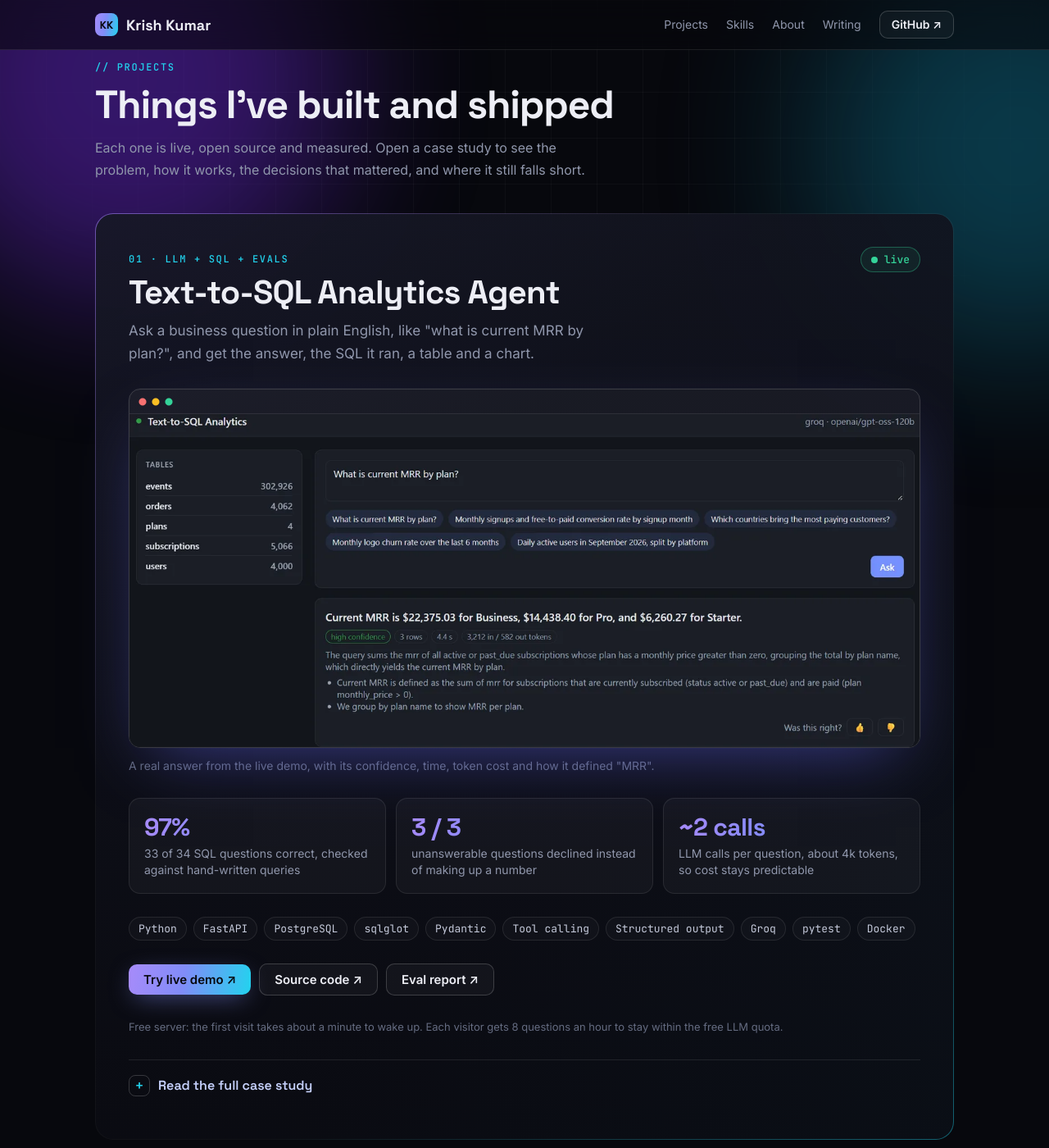
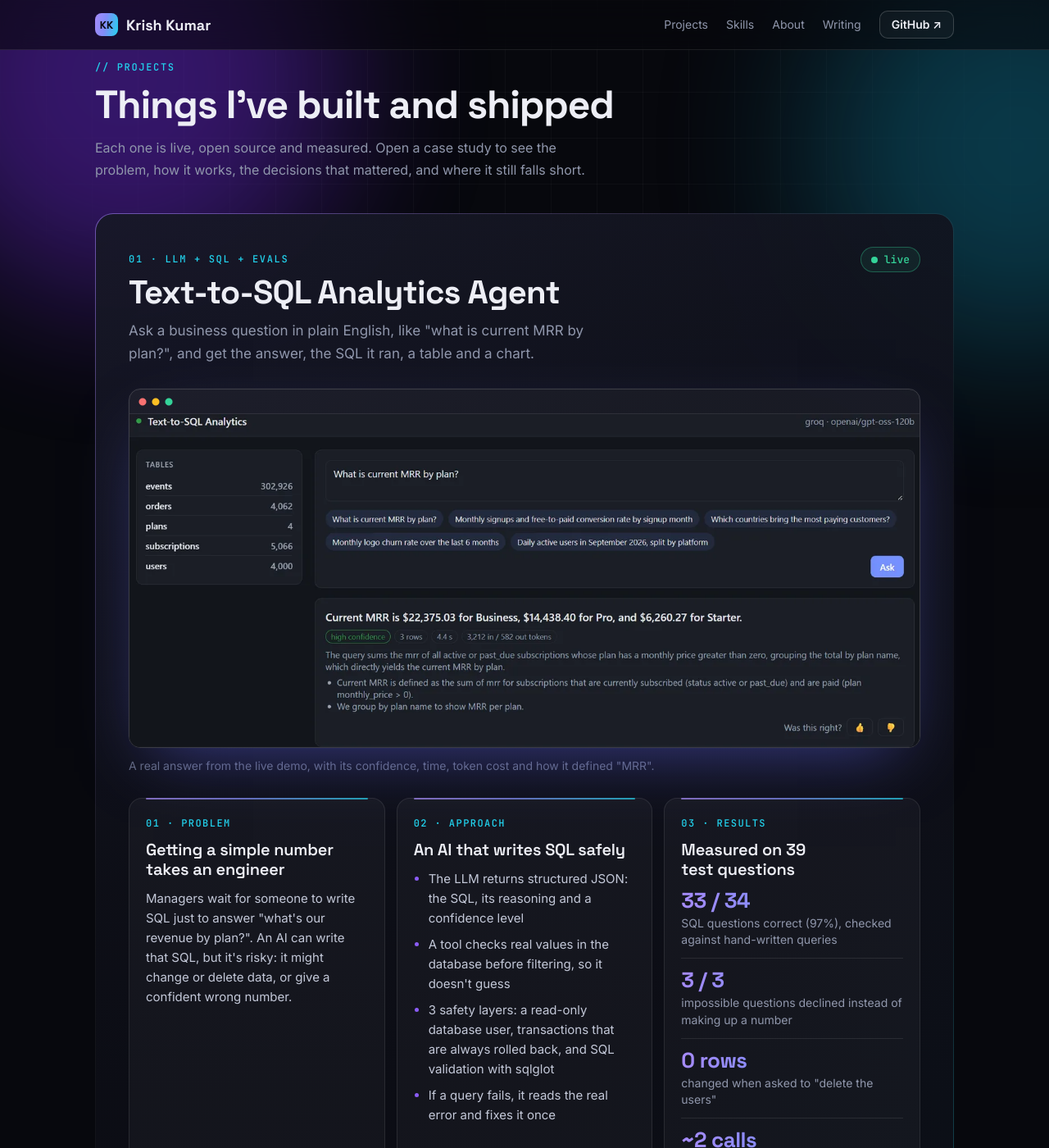
Before and after one commit to krishkumar6/krishkumar6.github.io, a Jekyll site: the page index.html, which Jekyll copies as it is, in a window 1280 px wide and 1400 px high, scrolled down 811 px. Shown: the whole window at 82% size. Built offline with Jekyll 4.4.1, drawn with Linux system fonts in a browser that asks for light colours; some of the changed text lies outside the part shown.

Commit message:
Show problem, approach and results on each project card
Each project now explains, without clicking, what problem it solves, how it works and what the measured results are, in plain language.

```diff
--- a/index.html
+++ b/index.html
@@ -106,6 +106,21 @@ section.sec{padding:72px 0}
 .metric{border:1px solid var(--line);border-radius:14px;padding:18px;background:var(--glass)}
 .metric b{display:block;font:700 30px/1.1 var(--display);letter-spacing:-.02em}
 .metric span{display:block;font-size:14px;color:var(--muted);margin-top:6px;line-height:1.45}
+/* problem / approach / results */
+.story{display:grid;grid-template-columns:repeat(3,minmax(0,1fr));gap:14px}
+@media (max-width:860px){.story{grid-template-columns:1fr}}
+.panel{position:relative;border:1px solid var(--line);border-radius:16px;padding:22px 20px;background:var(--glass);display:grid;gap:12px;align-content:start}
+.panel::before{content:"";position:absolute;left:20px;right:20px;top:-1px;height:2px;border-radius:2px;background:var(--grad);opacity:.7}
+.panel .step{font:500 12px var(--mono);letter-spacing:.12em;text-transform:uppercase;color:var(--cyan)}
+.panel h4{font:600 20px/1.2 var(--display);letter-spacing:-.01em}
+.panel p,.panel li{font-size:15px;color:#C3C8D8;line-height:1.6}
+.panel ul{padding-left:18px;display:grid;gap:8px}
+.panel li::marker{color:var(--violet)}
+.results{list-style:none;padding:0 !important;display:grid;gap:12px !important}
+.results li{display:grid;gap:2px;padding-bottom:12px;border-bottom:1px solid var(--line)}
+.results li:last-child{border-bottom:0;padding-bottom:0}
+.results b{font:700 26px/1.15 var(--display);letter-spacing:-.02em}
+.results span{font-size:14px;color:var(--muted);line-height:1.45}
 .chips{display:flex;flex-wrap:wrap;gap:8px;padding:0;list-style:none}
 .chips li{font:13px/1 var(--mono);padding:7px 11px;border-radius:999px;border:1px solid var(--line);color:#C4C9DA;background:rgba(255,255,255,.025)}
 .actions{display:flex;flex-wrap:wrap;gap:10px;align-items:center}
@@ -243,10 +258,32 @@ footer{border-top:1px solid var(--line);padding:24px 0 40px;color:var(--dim);fon
         <figcaption class="shot-cap">A real answer from the live demo, with its confidence, time, token cost and how it defined "MRR".</figcaption>
       </figure>
 
-      <div class="metrics">
-        <div class="metric"><b class="grad">97%</b><span>33 of 34 SQL questions correct, checked against hand-written queries</span></div>
-        <div class="metric"><b class="grad">3 / 3</b><span>unanswerable questions declined instead of making up a number</span></div>
-        <div class="metric"><b class="grad">~2 calls</b><span>LLM calls per question, about 4k tokens, so cost stays predictable</span></div>
+      <div class="story">
+        <div class="panel">
+          <span class="step">01 · Problem</span>
+          <h4>Getting a simple number takes an engineer</h4>
+          <p>Managers wait for someone to write SQL just to answer "what's our revenue by plan?". An AI can write that SQL, but it's risky: it might change or delete data, or give a confident wrong number.</p>
+        </div>
+        <div class="panel">
+          <span class="step">02 · Approach</span>
+          <h4>An AI that writes SQL safely</h4>
+          <ul>
+            <li>The LLM returns structured JSON: the SQL, its reasoning and a confidence level</li>
+            <li>A tool checks real values in the database before filtering, so it doesn't guess</li>
+            <li>3 safety layers: a read-only database user, transactions that are always rolled back, and SQL validation with sqlglot</li>
+            <li>If a query fails, it reads the real error and fixes it once</li>
+          </ul>
+        </div>
+        <div class="panel">
+          <span class="step">03 · Results</span>
+          <h4>Measured on 39 test questions</h4>
+          <ul class="results">
+            <li><b class="grad">33 / 34</b><span>SQL questions correct (97%), checked against hand-written queries</span></li>
+            <li><b class="grad">3 / 3</b><span>impossible questions declined instead of making up a number</span></li>
+            <li><b class="grad">0 rows</b><span>changed when asked to "delete the users"</span></li>
+            <li><b class="grad">~2 calls</b><span>to the LLM per question, about 4k tokens</span></li>
+          </ul>
+        </div>
       </div>
 
       <ul class="chips" aria-label="Built with">
@@ -341,10 +378,31 @@ footer{border-top:1px solid var(--line);padding:24px 0 40px;color:var(--dim);fon
         <figcaption class="shot-cap">Each claim carries a numbered citation, and the source panel shows the file, the page and the passage it came from.</figcaption>
       </figure>
 
-      <div class="metrics">
-        <div class="metric"><b class="grad">88→96%</b><span>right page ranked first, after adding BM25 search and a reranker</span></div>
-        <div class="metric"><b class="grad">12s→3s</b><span>search time on a 512 MB free server, after fixing thread contention</span></div>
-        <div class="metric"><b class="grad">0.3s</b><span>for a repeat question, served from an answer cache with zero LLM tokens</span></div>
+      <div class="story">
+        <div class="panel">
+          <span class="step">01 · Problem</span>
+          <h4>Answers are buried in long PDFs</h4>
+          <p>The answer to a question is usually one paragraph on one page of a long handbook or manual. A chatbot can answer, but if it doesn't show where the answer came from, you can't trust it.</p>
+        </div>
+        <div class="panel">
+          <span class="step">02 · Approach</span>
+          <h4>Search well, then cite the exact page</h4>
+          <ul>
+            <li>Hybrid search: keyword search (BM25) plus meaning-based vector search, then a reranker picks the best passages</li>
+            <li>Every chunk remembers its page, so each citation points to one exact page</li>
+            <li>Citations the model makes up are dropped, never shown</li>
+            <li>A research mode where an agent can search, calculate and check the web, with a step limit</li>
+          </ul>
+        </div>
+        <div class="panel">
+          <span class="step">03 · Results</span>
+          <h4>Measured on 26 labelled questions</h4>
+          <ul class="results">
+            <li><b class="grad">88% → 96%</b><span>right page found first, after adding BM25 and the reranker</span></li>
+            <li><b class="grad">12s → 3s</b><span>search time on a small free server, after fixing a threading issue</span></li>
+            <li><b class="grad">0.3s</b><span>for a repeat question, from an answer cache with zero LLM tokens</span></li>
+          </ul>
+        </div>
       </div>
 
       <ul class="chips" aria-label="Built with">
```
